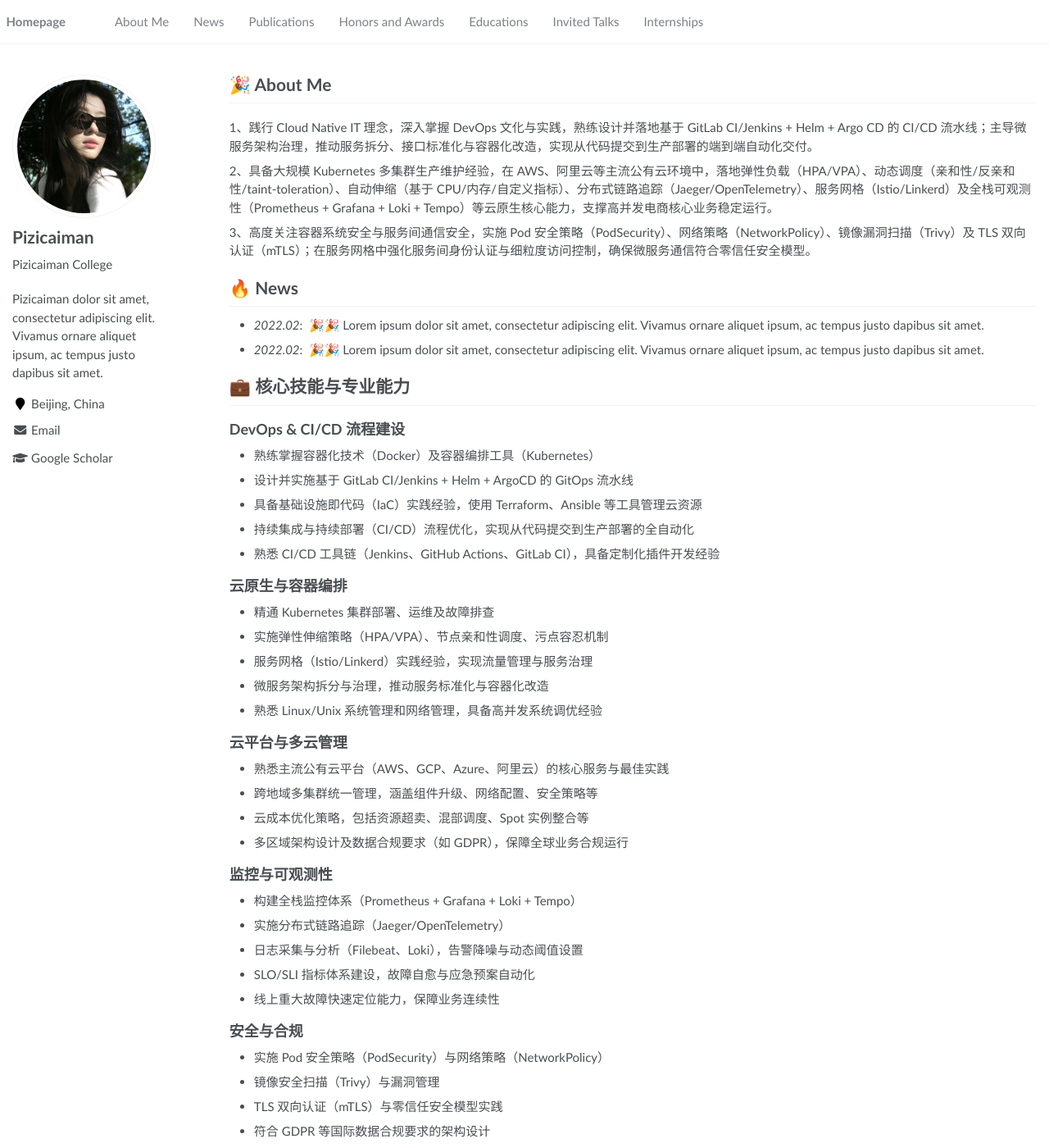
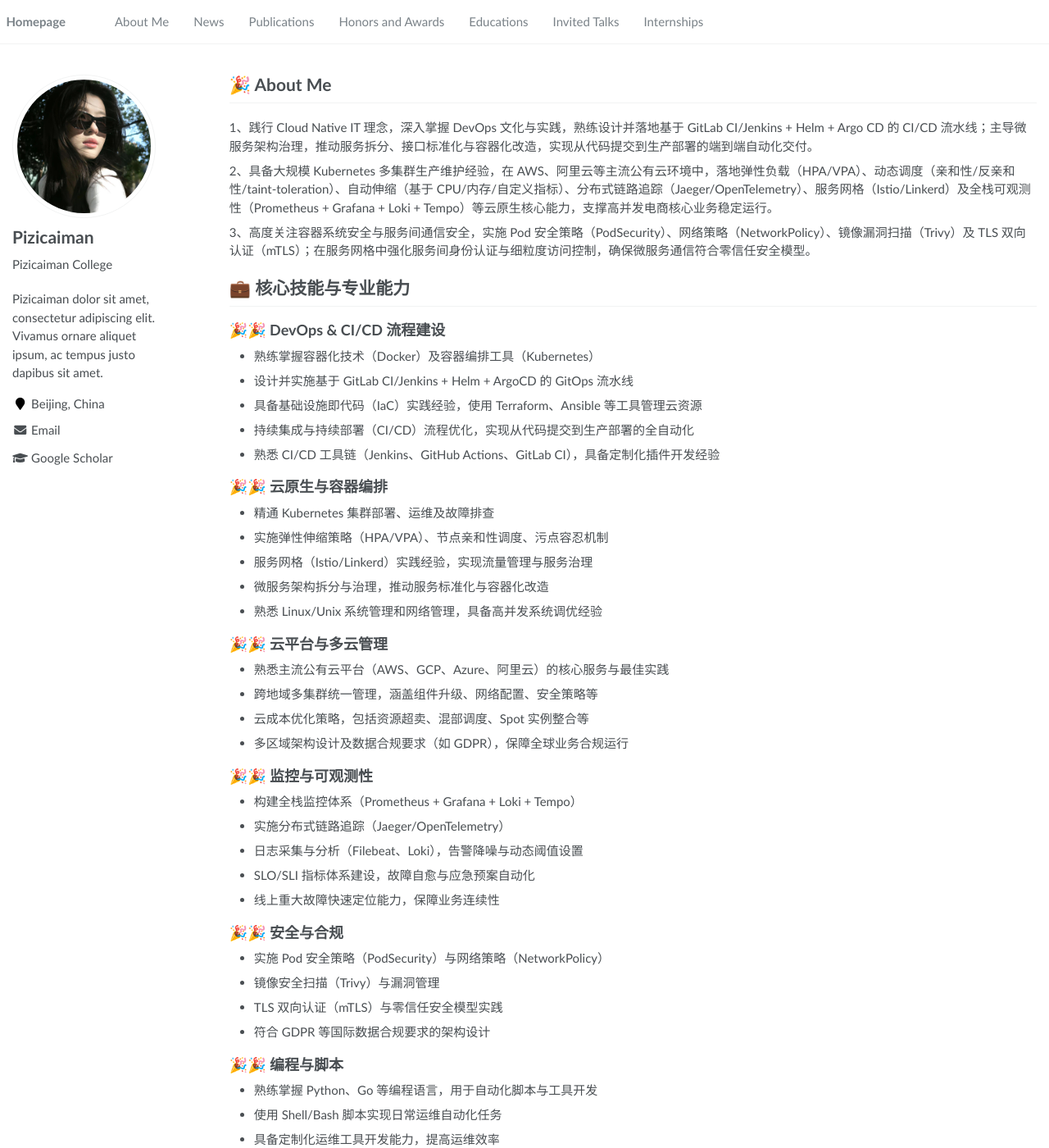
Before and after one commit to pizicaiman/pizicaiman.github.io, a Jekyll site: the page built from _pages/about.md, in a window 1280 px wide and 1400 px high. Shown: the whole window at 82% size. Built offline with Jekyll 4.4.1, drawn with Linux system fonts in a browser that asks for light colours; some of the changed text lies outside the part shown.

Commit message:
Refine 'about.md' by adding celebratory icons to section titles, enhancing visual appeal and organization of core skills in DevOps, cloud management, observability, security, programming, database management, and SRE practices.

```diff
--- a/_pages/about.md
+++ b/_pages/about.md
@@ -24,56 +24,53 @@ redirect_from:
 
 3、高度关注容器系统安全与服务间通信安全，实施 Pod 安全策略（PodSecurity）、网络策略（NetworkPolicy）、镜像漏洞扫描（Trivy）及 TLS 双向认证（mTLS）；在服务网格中强化服务间身份认证与细粒度访问控制，确保微服务通信符合零信任安全模型。
 
-# 🔥 News
-- *2022.02*: &nbsp;🎉🎉 Lorem ipsum dolor sit amet, consectetur adipiscing elit. Vivamus ornare aliquet ipsum, ac tempus justo dapibus sit amet.
-- *2022.02*: &nbsp;🎉🎉 Lorem ipsum dolor sit amet, consectetur adipiscing elit. Vivamus ornare aliquet ipsum, ac tempus justo dapibus sit amet.
 
 # 💼 核心技能与专业能力
 
-## DevOps & CI/CD 流程建设
+## 🎉🎉 DevOps & CI/CD 流程建设
 - 熟练掌握容器化技术（Docker）及容器编排工具（Kubernetes）
 - 设计并实施基于 GitLab CI/Jenkins + Helm + ArgoCD 的 GitOps 流水线
 - 具备基础设施即代码（IaC）实践经验，使用 Terraform、Ansible 等工具管理云资源
 - 持续集成与持续部署（CI/CD）流程优化，实现从代码提交到生产部署的全自动化
 - 熟悉 CI/CD 工具链（Jenkins、GitHub Actions、GitLab CI），具备定制化插件开发经验
 
-## 云原生与容器编排
+## 🎉🎉 云原生与容器编排
 - 精通 Kubernetes 集群部署、运维及故障排查
 - 实施弹性伸缩策略（HPA/VPA）、节点亲和性调度、污点容忍机制
 - 服务网格（Istio/Linkerd）实践经验，实现流量管理与服务治理
 - 微服务架构拆分与治理，推动服务标准化与容器化改造
 - 熟悉 Linux/Unix 系统管理和网络管理，具备高并发系统调优经验
 
-## 云平台与多云管理
+## 🎉🎉 云平台与多云管理
 - 熟悉主流公有云平台（AWS、GCP、Azure、阿里云）的核心服务与最佳实践
 - 跨地域多集群统一管理，涵盖组件升级、网络配置、安全策略等
 - 云成本优化策略，包括资源超卖、混部调度、Spot 实例整合等
 - 多区域架构设计及数据合规要求（如 GDPR），保障全球业务合规运行
 
-## 监控与可观测性
+## 🎉🎉 监控与可观测性
 - 构建全栈监控体系（Prometheus + Grafana + Loki + Tempo）
 - 实施分布式链路追踪（Jaeger/OpenTelemetry）
 - 日志采集与分析（Filebeat、Loki），告警降噪与动态阈值设置
 - SLO/SLI 指标体系建设，故障自愈与应急预案自动化
 - 线上重大故障快速定位能力，保障业务连续性
 
-## 安全与合规
+## 🎉🎉 安全与合规
 - 实施 Pod 安全策略（PodSecurity）与网络策略（NetworkPolicy）
 - 镜像安全扫描（Trivy）与漏洞管理
 - TLS 双向认证（mTLS）与零信任安全模型实践
 - 符合 GDPR 等国际数据合规要求的架构设计
 
-## 编程与脚本
+## 🎉🎉 编程与脚本
 - 熟练掌握 Python、Go 等编程语言，用于自动化脚本与工具开发
 - 使用 Shell/Bash 脚本实现日常运维自动化任务
 - 具备定制化运维工具开发能力，提高运维效率
 
-## 数据库与中间件
+## 🎉🎉 数据库与中间件
 - 精通 MySQL/PostgreSQL 等关系型数据库的高可用架构与性能调优
 - 具备 Redis、MongoDB 等 NoSQL 数据库运维经验
 - 消息队列（Kafka/RabbitMQ）配置与性能优化
 
-## SRE 实践与运维优化
+## 🎉🎉 SRE 实践与运维优化
 - 设计并实施 SLI/SLO/SLA 指标体系，推动 SRE 文化落地
 - 故障响应与快速恢复，MTTR 缩短超过 50%
 - 混沌工程演练与系统韧性提升
```
